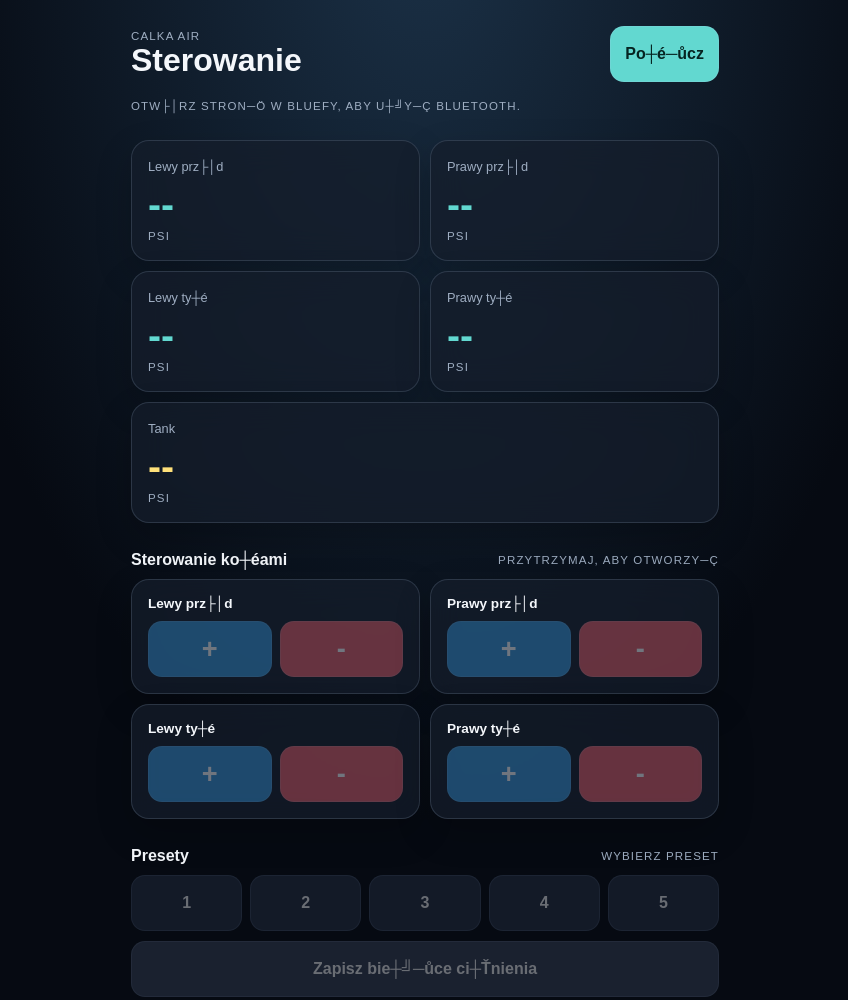
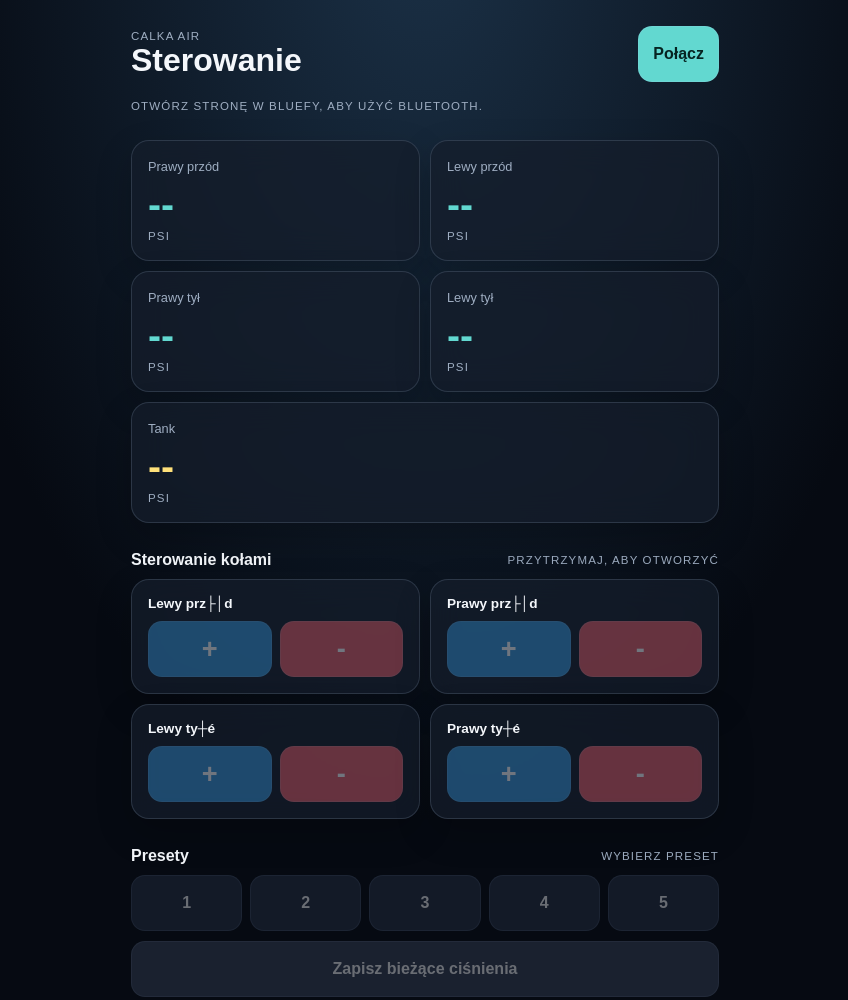
Before and after one commit to calka00/Air-web, a website with bundled scripts: page web/index.html in a window 1280 px wide. Shown: the whole page, without its empty margins (215-1063 px from the left). Built offline with nearby package versions, Linux system fonts and the light colour scheme.

Commit message:
fix(web): correct Polish layout

```diff
--- a/web/index.html
+++ b/web/index.html
@@ -9,19 +9,19 @@
   </head>
   <body>
     <main class="app">
-      <header><div><p class="eyebrow">CALKA AIR</p><h1>Sterowanie</h1></div><button id="connect-button">Po┼é─ůcz</button></header>
-      <p id="connection-status" role="status">Otw├│rz stron─Ö w Bluefy, aby u┼╝y─ç Bluetooth.</p>
-      <section class="pressure-grid" aria-label="Aktualne ci┼Ťnienia">
-        <article class="pressure-card"><span>Lewy prz├│d</span><strong data-pressure="frontLeft">--</strong><small>PSI</small></article>
-        <article class="pressure-card"><span>Prawy prz├│d</span><strong data-pressure="frontRight">--</strong><small>PSI</small></article>
-        <article class="pressure-card"><span>Lewy ty┼é</span><strong data-pressure="rearLeft">--</strong><small>PSI</small></article>
-        <article class="pressure-card"><span>Prawy ty┼é</span><strong data-pressure="rearRight">--</strong><small>PSI</small></article>
+      <header><div><p class="eyebrow">CALKA AIR</p><h1>Sterowanie</h1></div><button id="connect-button">Połącz</button></header>
+      <p id="connection-status" role="status">Otwórz stronę w Bluefy, aby użyć Bluetooth.</p>
+      <section class="pressure-grid" aria-label="Aktualne ciśnienia">
+        <article class="pressure-card"><span>Prawy przód</span><strong data-pressure="frontRight">--</strong><small>PSI</small></article>
+        <article class="pressure-card"><span>Lewy przód</span><strong data-pressure="frontLeft">--</strong><small>PSI</small></article>
+        <article class="pressure-card"><span>Prawy tył</span><strong data-pressure="rearRight">--</strong><small>PSI</small></article>
+        <article class="pressure-card"><span>Lewy tył</span><strong data-pressure="rearLeft">--</strong><small>PSI</small></article>
         <article class="pressure-card tank"><span>Tank</span><strong data-pressure="tank">--</strong><small>PSI</small></article>
       </section>
-      <section><div class="section-title"><h2>Sterowanie ko┼éami</h2><span>Przytrzymaj, aby otworzy─ç</span></div><div id="wheel-controls" class="wheel-grid"></div></section>
+      <section><div class="section-title"><h2>Sterowanie kołami</h2><span>Przytrzymaj, aby otworzyć</span></div><div id="wheel-controls" class="wheel-grid"></div></section>
       <section><div class="section-title"><h2>Presety</h2><span id="preset-values">Wybierz preset</span></div><div class="preset-grid">
         <button data-preset="0">1</button><button data-preset="1">2</button><button data-preset="2">3</button><button data-preset="3">4</button><button data-preset="4">5</button>
-      </div><button id="save-preset" class="save" disabled>Zapisz bie┼╝─ůce ci┼Ťnienia</button></section>
+      </div><button id="save-preset" class="save" disabled>Zapisz bieżące ciśnienia</button></section>
     </main>
     <script type="module" src="app.js"></script>
   </body>
```
